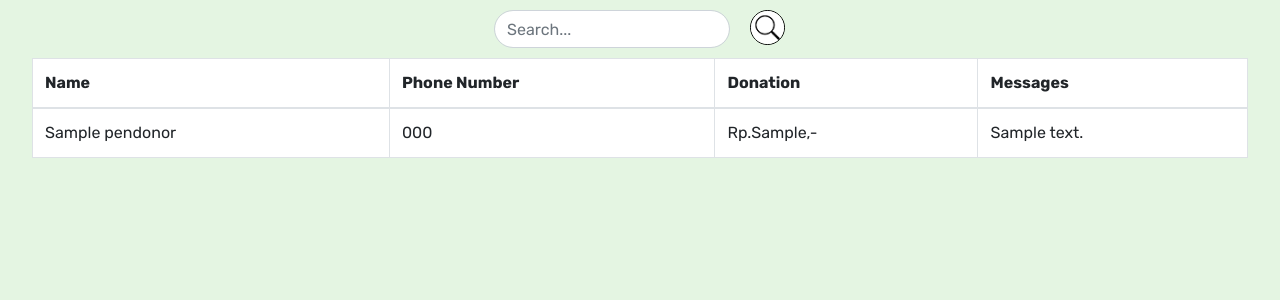
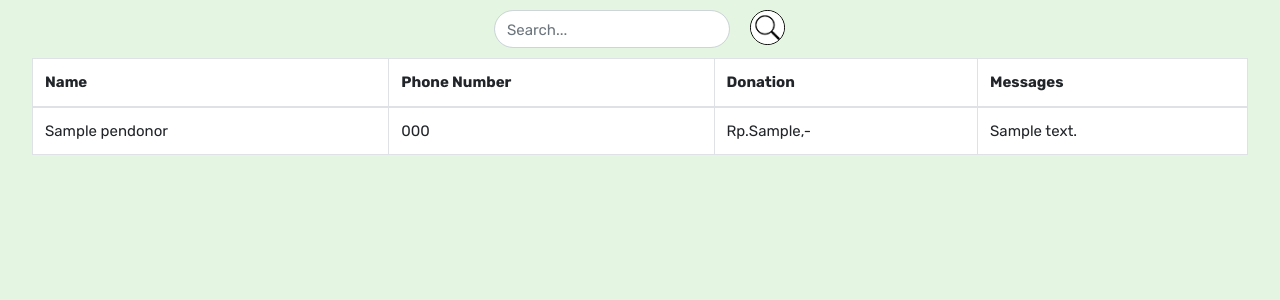
Before and after one commit to SinusCosinusTangen/donasi-covid19-ppw-kel12, a Django app: page /donations/ in a window 1280 px wide. Shown: the part 66-366 px from the top of the page. Run offline with Django 3.2, Linux system fonts and the light colour scheme; tables that the repository leaves empty hold one stand-in row (values such as "Sample post"); some libraries are stand-ins or nearby versions.

Commit message:
change font size for donations

```diff
--- a/daftarDonasi/static/daftarDonasi/style.css
+++ b/daftarDonasi/static/daftarDonasi/style.css
@@ -3,6 +3,19 @@ body {
     padding-bottom: 60px;
 }
 
+/* If the screen size is 601px wide or more, set the font-size of <div> to 80px */
+@media screen and (min-width: 601px) {
+    input::placeholder, th, td {
+        font-size: 15px;
+    }
+}
+
+  /* If the screen size is 600px wide or less, set the font-size of <div> to 30px */
+@media screen and (max-width: 600px) {
+    input::placeholder, th, td {
+        font-size: 10px;
+    }
+}
 .prev {
     position: absolute;
     left: 2.5%;
```
